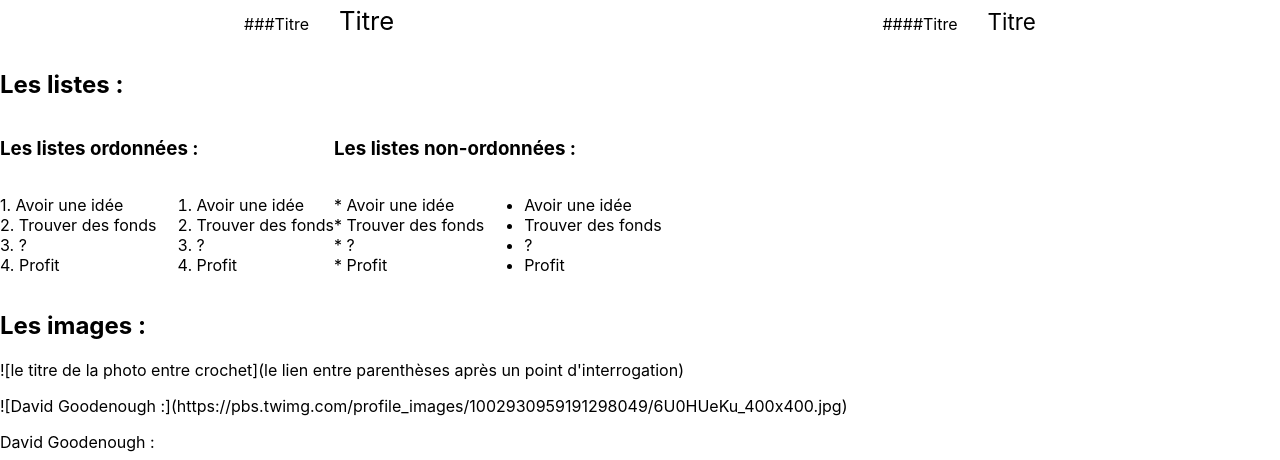
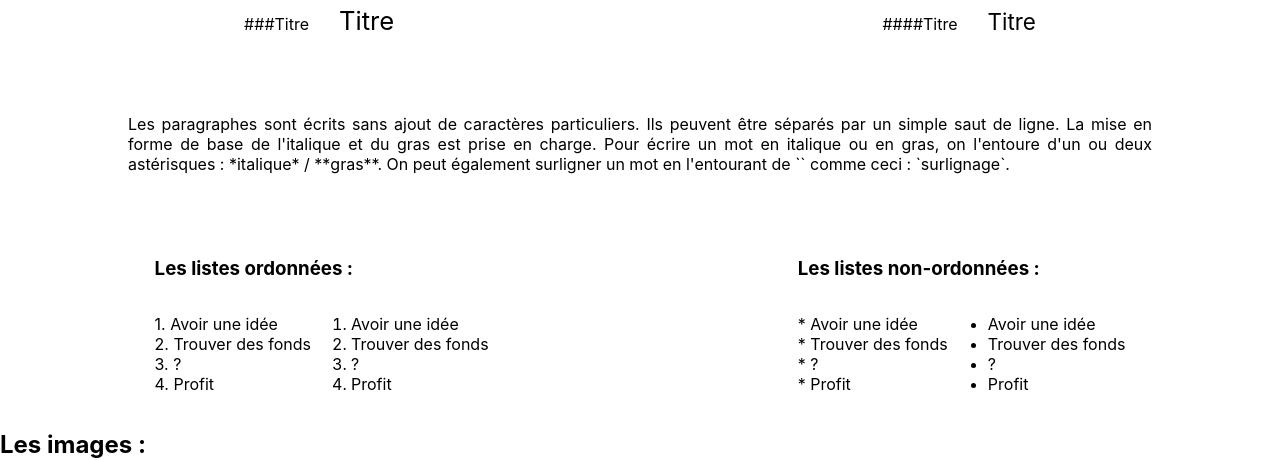
Before and after one commit to vicolatino/reims-0919-js-david-goodedit, a React (Create React App) app in the folder david_goodedit/: page / in a window 1280 px wide. Shown: the part 190-650 px from the top of the page. Built offline with nearby package versions, Linux system fonts and the light colour scheme.

Commit message:
css for Lists and paragraph

```diff
--- a/david_goodedit/src/components/ListsTuto.jsx
+++ b/david_goodedit/src/components/ListsTuto.jsx
@@ -4,13 +4,18 @@ import './Tutorial.css'
 function ListsTuto() {
   return (
     <div>
-      <h2 id="titleH2">Les listes :</h2>
       <div className="transformation">
-        <div className="transformation2">
+        <div className="transformationLists">
           <h3>Les listes ordonnées :</h3>
           <div className="transformation">
-            <p>1. Avoir une idée<br />2. Trouver des fonds<br />
-                3. ?<br />4. Profit
+            <p>
+              1. Avoir une idée
+              <br />
+              2. Trouver des fonds
+              <br />
+              3. ?
+              <br />
+              4. Profit
             </p>
             <ol>
               <li>Avoir une idée</li>
@@ -20,11 +25,17 @@ function ListsTuto() {
             </ol>
           </div>
         </div>
-        <div className="transformation2">
+        <div className="transformationLists">
           <h3>Les listes non-ordonnées :</h3>
           <div className="transformation">
-            <p>* Avoir une idée<br />* Trouver des fonds<br />
-                * ?<br />* Profit
+            <p>
+              * Avoir une idée
+              <br />
+              * Trouver des fonds
+              <br />
+              * ?
+              <br />
+              * Profit
             </p>
             <ul>
               <li>Avoir une idée</li>
--- a/david_goodedit/src/components/ParagraphTuto.jsx
+++ b/david_goodedit/src/components/ParagraphTuto.jsx
@@ -4,8 +4,7 @@ import './Tutorial.css'
 function ParagraphTuto() {
   return (
     <div>
-      <h2>Les paragraphes :</h2>
-        <p>
+        <p id="paragraphTuto">
           Les paragraphes sont écrits sans ajout de caractères particuliers.
           Ils peuvent être séparés par un simple saut de ligne.
           La mise en forme de base de l'italique et du gras est prise en charge.
--- a/david_goodedit/src/components/Tutorial.css
+++ b/david_goodedit/src/components/Tutorial.css
@@ -43,8 +43,17 @@
   margin: 0px 0px 5px 30px;
 }
 
-.transformation2 {
+#paragraphTuto {
+  margin-left: 10%;
+  margin-right: 10%;
+  margin-top: 5%;
+  margin-bottom: 5%;
+  text-align: justify;
+}
+
+.transformationLists {
   display: flex;
   flex-direction: column;
   align-items: baseline;
+  margin: auto;
 }
--- a/david_goodedit/src/components/Tutorial.jsx
+++ b/david_goodedit/src/components/Tutorial.jsx
@@ -14,9 +14,9 @@ function Tutorial() {
       <h1 className="titleSection">Tutoriel</h1>
       <hr />
       <TitleTuto />
+      <ParagraphTuto />
       <ListsTuto />
       <ImageTuto />
-      <ParagraphTuto />
       <UrlTuto />
       <QuoteTuto />
       <CodeTuto />
```
